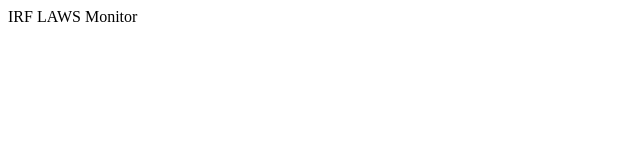
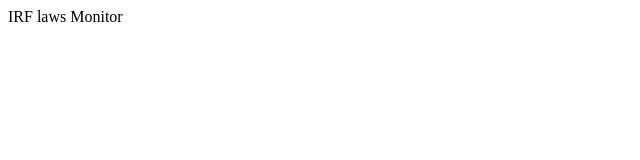
Before and after one commit to nouvve/govmonitor, a plain HTML site: page index.html in a window 1280 px wide. Shown: the full height of the page, 0-640 px from the left. Drawn offline with Linux system fonts and the light colour scheme.

Commit message:
minor changes

```diff
--- a/index.html
+++ b/index.html
@@ -6,6 +6,6 @@
     <title>IRF - Gov | Laws Monitor</title>
 </head>
 <body>
-    IRF LAWS Monitor
+    IRF laws Monitor
 </body>
 </html>
```
